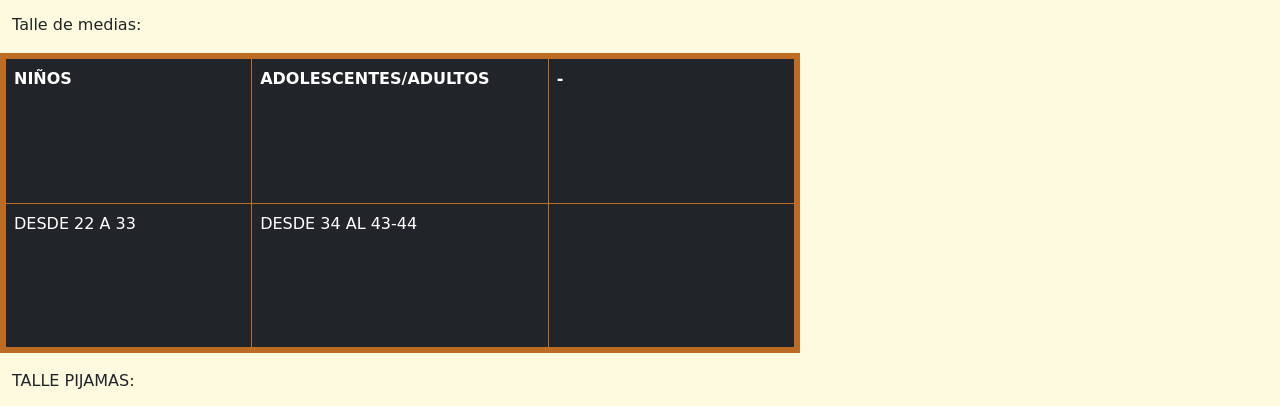
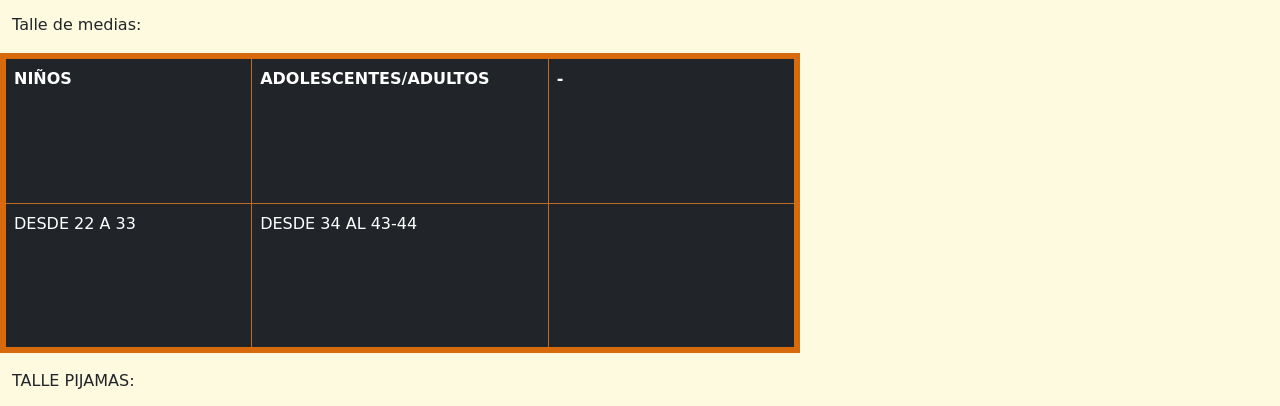
Before and after one commit to leandropereyra98/repository-paltasocks, a plain HTML site: page pages/guiadetalles.html in a window 1280 px wide. Shown: the part 381-787 px from the top of the page. Drawn offline with nearby package versions, Linux system fonts and the light colour scheme; a web font is replaced by a local one.

Commit message:
hice cambio de color

```diff
--- a/css/style.css
+++ b/css/style.css
@@ -100,7 +100,7 @@ H3{
 .tablas{
     width: 800px;
     height: 300px;
-    border: 6px solid #BC6C25;
+    border: 6px solid #d66a0c;
 
 
     }
```
